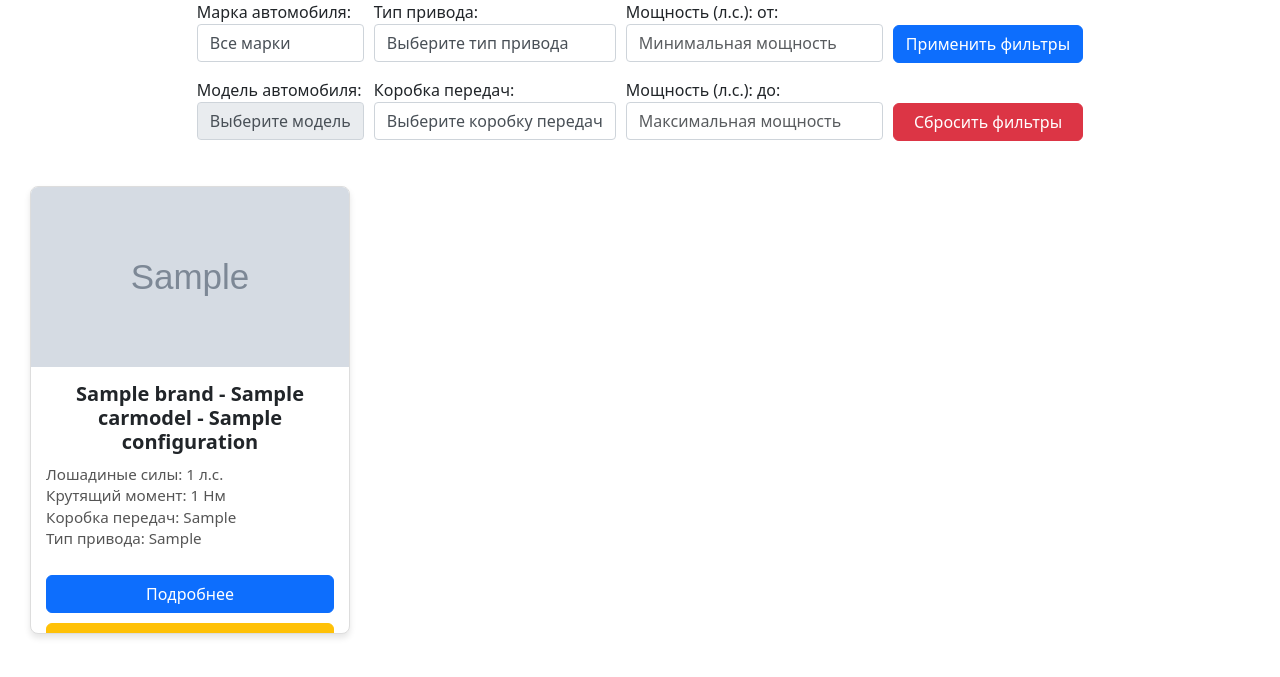
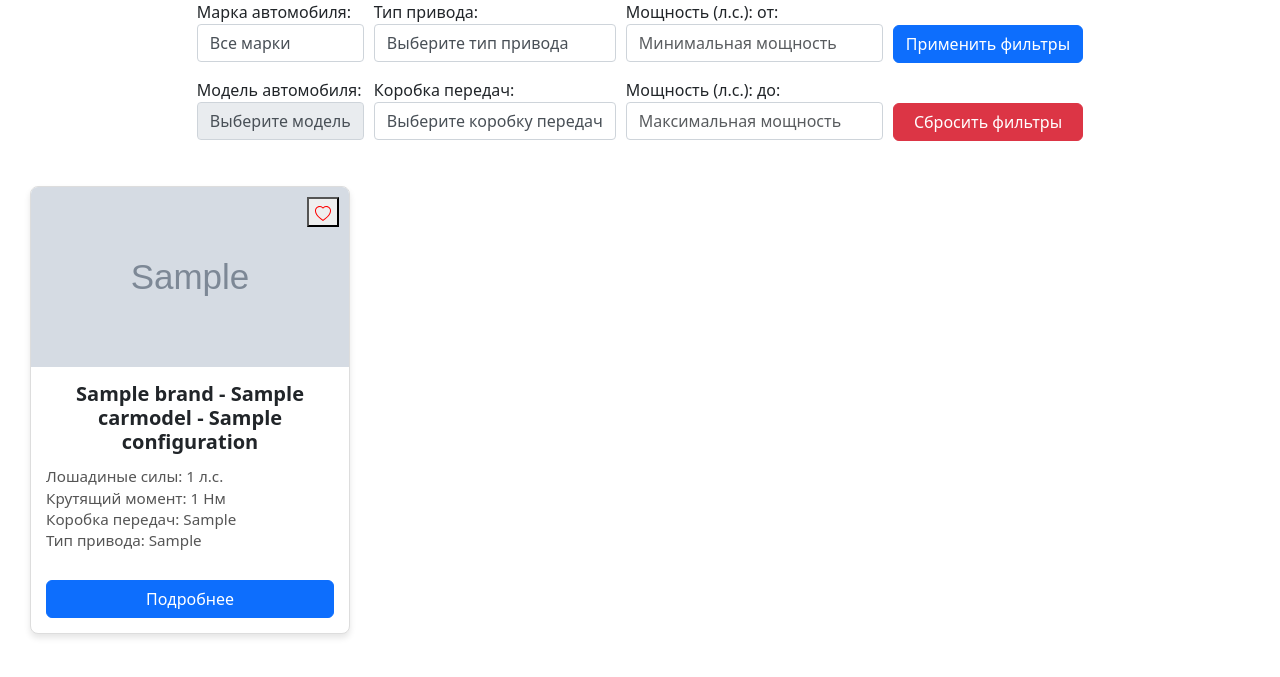
Before and after one commit to ID-Meloman/CartoLog, a Django app: page /popular/ in a window 1280 px wide. Shown: the part 74-751 px from the top of the page. Run offline with Django 5.2, Linux system fonts and the light colour scheme; tables that the repository leaves empty hold one stand-in row (values such as "Sample post"); grey boxes marked "Sample" are stand-in pictures.

Commit message:
изменена разметка popular.html, favorites.html, страницы реги и авторизации

```diff
--- a/main/static/main/css/popular.css
+++ b/main/static/main/css/popular.css
@@ -6,6 +6,7 @@
 }
 
 .card {
+    position: relative;
     width: 20rem;           /* Увеличиваем ширину карточки */
     height: 28rem;          /* Увеличиваем высоту карточки */
     display: flex;          /* Flexbox внутри карточки */
@@ -177,3 +178,31 @@ display: flex;              /* Flexbox for the content */
     display: block;
     z-index: 10;
 }
+
+.favorite-icon-container {
+    position: absolute;
+    top: 10px;
+    right: 10px;
+    z-index: 10; /* Ensure the icon stays on top of the image */
+    padding: 0; /* Remove any padding around the icon */
+    background: none; /* Ensure no background on the container */
+    border: none; /* Ensure no border around the container */
+}
+
+
+.favorite-icon,
+.non-favorite-icon {
+    background: none;  /* Removes any background */
+    width: auto;        /* Icon will scale according to font size */
+    height: auto;       /* Icon will scale according to font size */
+    display: inline;    /* Ensures the icon is inline with the text */
+    vertical-align: middle;  /* Vertically aligns the icon with the text */
+    border: none;       /* Ensure there's no border around the icon */
+    padding: 0;         /* Ensure no padding around the icon */
+}
+
+/* Optional: Add a hover effect on the heart icon */
+.favorite-icon-container:hover .favorite-icon,
+.favorite-icon-container:hover .non-favorite-icon {
+    opacity: 0.8; /* Slight opacity effect on hover */
+}
--- a/main/templates/main/popular.html
+++ b/main/templates/main/popular.html
@@ -83,9 +83,26 @@
     {% else %}
     <img src="{% static 'main/img/logo.png' %}" class="card-img-top" alt="Default image">
     {% endif %}
+
+    <div class="favorite-icon-container">
+        <form method="POST" action="{% url 'toggle_favorite' item.id %}">
+            {% csrf_token %}
+            <button
+                class="favorite-toggle"
+                data-car-id="{{ item.id }}"
+                data-url="{% url 'toggle_favorite' item.id %}">
+    <svg class="favorite-icon" xmlns="http://www.w3.org/2000/svg" width="16" height="16" fill="red" viewBox="0 0 16 16" style="{% if item in favorite_cars %}display: inline;{% else %}display: none;{% endif %}">
+        <path fill-rule="evenodd" d="M8 1.314C12.438-3.248 23.534 4.735 8 15-7.534 4.736 3.562-3.248 8 1.314"/>
+    </svg>
+    <svg class="non-favorite-icon" xmlns="http://www.w3.org/2000/svg" width="16" height="16" fill="red" viewBox="0 0 16 16" style="{% if item in favorite_cars %}display: none;{% else %}display: inline;{% endif %}">
+        <path d="m8 2.748-.717-.737C5.6.281 2.514.878 1.4 3.053c-.523 1.023-.641 2.5.314 4.385.92 1.815 2.834 3.989 6.286 6.357 3.452-2.368 5.365-4.542 6.286-6.357.955-1.886.838-3.362.314-4.385C13.486.878 10.4.28 8.717 2.01zM8 15C-7.333 4.868 3.279-3.04 7.824 1.143q.09.083.176.171a3 3 0 0 1 .176-.17C12.72-3.042 23.333 4.867 8 15"/>
+    </svg>
+        </button>
+        </form>
+    </div>
+
     <div class="card-body">
         <h5 class="card-title">{{ item.model }} - {{ item.configuration.name }}</h5>
-
         <p class="card-text">
             Лошадиные силы: {{ item.configuration.technical_specs.horsepower }} л.с.<br>
             Крутящий момент: {{ item.configuration.technical_specs.torque }} Нм<br>
@@ -93,27 +110,14 @@
             Тип привода: {{ item.configuration.transmission_drive.drive_type }}
         </p>
         <a href="{% url 'car_detail' item.id %}" class="btn btn-primary">Подробнее</a>
-            <form method="POST" action="{% url 'toggle_favorite' item.id %}">
-                {% csrf_token %}
-                <button
-                        class="btn btn-warning favorite-toggle"
-                        data-car-id="{{ item.id }}"
-                        data-url="{% url 'toggle_favorite' item.id %}">
-                    {% if item in favorite_cars %}
-                    Убрать из избранного
-                    {% else %}
-                    Добавить в избранное
-                    {% endif %}
-                </button>
-            </form>
     </div>
 </div>
+
     {% endfor %}
 </div>
 
 
 <script>
-    $(document).ready(function() {
 $('.favorite-toggle').click(function(e) {
     e.preventDefault(); // предотвращаем перезагрузку страницы
     const button = $(this);
@@ -128,15 +132,16 @@
         },
         success: function(response) {
             if (response.is_favorite) {
-                        button.text('Убрать из избранного');
+                button.find('.favorite-icon').show(); // Показываем "heart-fill"
+                button.find('.non-favorite-icon').hide(); // Скрываем "heart"
             } else {
-                        button.text('Добавить в избранное');
+                button.find('.favorite-icon').hide(); // Скрываем "heart-fill"
+                button.find('.non-favorite-icon').show(); // Показываем "heart"
             }
         },
         error: function(xhr, status, error) {
             alert(xhr.responseJSON.error || 'Ошибка при обработке запроса');
         }
-            });
     });
 });
 </script>
```
Also changed, not shown: main/static/main/img/chervi.png (added), main/static/main/img/chervi2.png (added), main/static/main/img/heart-fill.svg (added), main/static/main/img/heart.svg (added). Lines whose indentation alone changed are shown as unchanged.
